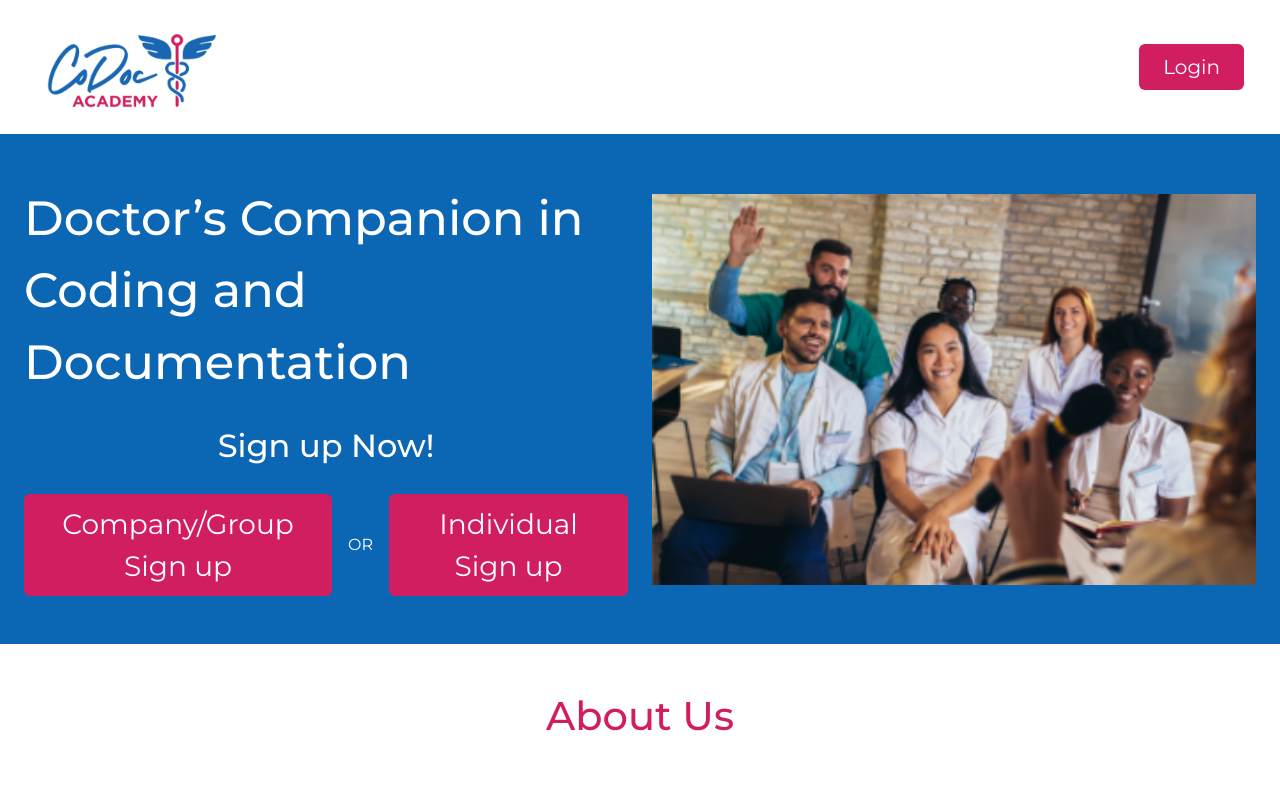
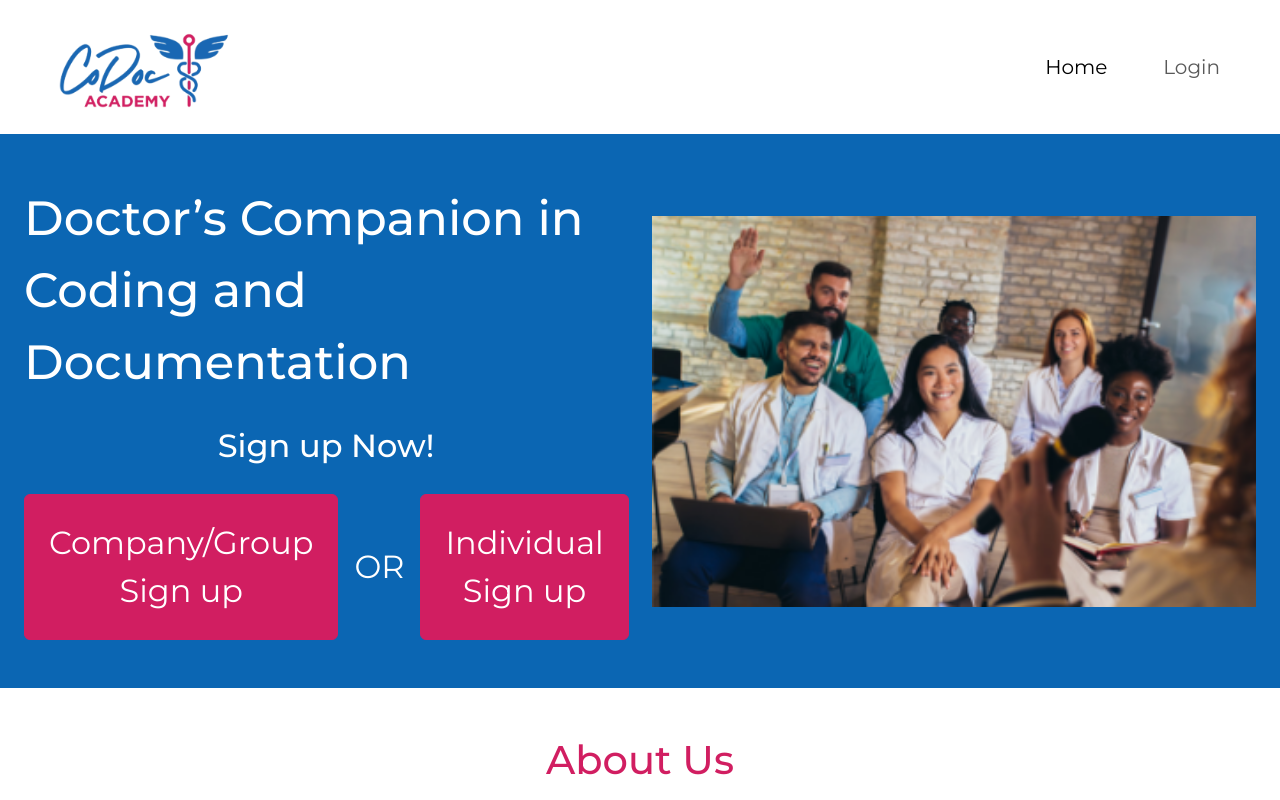
Before and after one commit to ananyaSub955/CodocAcademy, a React (Vite) app: page / in a window 1280 px wide. Shown: the top 800 px of the page. Built offline with nearby package versions, Linux system fonts and the light colour scheme.

Commit message:
changing landing nav bar

```diff
--- a/src/components/BackButton.jsx
+++ b/src/components/BackButton.jsx
@@ -6,7 +6,7 @@ const BackButton = ({ text = "Back", link = "/signUpPlans" , marginLeft = '20px'
     return (
         <div className="mb-3">
             <button
-                className="bg-darkFuschia text-white px-4 py-2 rounded border border-darkFuschia d-flex align-items-center mt-4"
+                className="btn btn-darkFuschia p-3 mt-4"
                 style={{ marginLeft: marginLeft }}
                 onClick={() => navigate(link)}
             >
--- a/src/components/Navbar.jsx
+++ b/src/components/Navbar.jsx
@@ -1,36 +1,43 @@
-import React from 'react';
+import React, { useState } from 'react';
 import logo from '../assets/logo.png';
-import { NavLink, useNavigate } from 'react-router-dom';
-// import './Navbar.css';
+import { NavLink } from 'react-router-dom';
 
 const Navbar = () => {
-  //const navigate = useNavigate();
+  const [isCollapsed, setIsCollapsed] = useState(true);
+
+  const toggleNavbar = () => setIsCollapsed(!isCollapsed);
 
   return (
-    <nav className="navbar navbar-expand-sm px-4" id= "navbar">
+    <nav className="navbar navbar-expand-sm px-4 bg-white" id="navbar">
+      <div className="container-fluid">
+        {/* Brand */}
         <a className="navbar-brand" href="/">
           <img src={logo} alt="Codoc Academy Logo" style={{ width: '200px' }} />
         </a>
-      <div className="container-fluid">
 
+        {/* Toggler */}
+        <button
+          className="navbar-toggler"
+          type="button"
+          onClick={toggleNavbar}
+          aria-controls="navbarNav"
+          aria-expanded={!isCollapsed}
+          aria-label="Toggle navigation"
+        >
+          <span className="navbar-toggler-icon"></span>
+        </button>
+
+        {/* Collapsible Content */}
+        <div className={`collapse navbar-collapse ${!isCollapsed ? 'show' : ''}`} id="navbarNav">
           <ul className="navbar-nav ms-auto fs-5">
             <li className="nav-item">
-            <NavLink className="nav-link bg-darkFuschia text-white rounded px-4" to="/login">Login</NavLink>
-          </li>
-          {/* <li className="nav-item">
-            <NavLink className="nav-link" to="/logentry">Log an Entry</NavLink>
+              <NavLink className="nav-link rounded px-4 loginHover me-2" to="/">Home</NavLink>
             </li>
             <li className="nav-item">
-            <NavLink className="nav-link" to="/history">Student History</NavLink>
+              <NavLink className="nav-link rounded px-4 loginHover" to="/login">Login</NavLink>
             </li>
-          <li className="nav-item">
-            <NavLink className="nav-link" to="/jobs">Jobs</NavLink>
-          </li> */}
           </ul>
-{/*
-        <button className="btn btn-primary" onClick={() => navigate('/history')}>
-          Get started
-        </button> */}
+        </div>
       </div>
     </nav>
   );
--- a/src/index.css
+++ b/src/index.css
@@ -41,3 +41,10 @@ html, body {
     width: 100%;
     height: auto;
 }
+
+.loginHover:hover {
+  background-color: #D11E61;
+  color: white !important;
+  transform: scale(1.05);
+  transition: all 0.3s ease;
+}
--- a/src/pages/CreateJoinGroup.jsx
+++ b/src/pages/CreateJoinGroup.jsx
@@ -19,7 +19,7 @@ const CreateJoinGroup = () => {
                     </h1>
                     <div className="d-flex justify-content-center pt-4">
                         <button
-                            className="bg-darkFuschia text-white px-4 py-2 mt-2 rounded border border-darkFuschia transition-transform duration-300 hover:scale-105 hover:text-lg fs-3"
+                            className="btn btn-darkFuschia px-4 py-2 fs-3"
                             onClick={() => navigate('/createGroup')}
                         >
                             Create Group <i className="fas fa-chevron-right"></i>
@@ -31,7 +31,7 @@ const CreateJoinGroup = () => {
                     </h4>
                     <div className="d-flex justify-content-center pb-4">
                         <button
-                            className="bg-darkFuschia text-white px-4 py-2 mt-2 rounded border border-darkFuschia transition-transform duration-300 hover:scale-105 hover:text-lg fs-3"
+                            className="btn btn-darkFuschia px-4 py-2 fs-3"
                             onClick={() => navigate('/joinGroup')}
                         >
                             Join a Group <i className="fas fa-chevron-right"></i>
--- a/src/pages/Landing.jsx
+++ b/src/pages/Landing.jsx
@@ -17,15 +17,15 @@ const Landing = () => {
                         <h3 className="pl-3 lh-base d-flex justify-content-center fs-2  ">Sign up Now!</h3>
                         <div className="d-flex flex-column flex-md-row align-items-start align-items-md-center gap-3 mt-4 pl-4 ">
                             <button
-                                className="bg-darkFuschia text-white px-4 py-2 rounded border border-darkFuschia transition-transform duration-300 hover:scale-105 hover:text-lg fs-3"
+                                className="btn btn-darkFuschia fs-2 p-4"
                                 onClick={() => navigate('/signUpPlans')}
                                 // style = {{textWrap:'nowrap'}}
                             >
                                 Company/Group Sign up
                             </button>
-                            <span className="font-semibold">OR</span>
+                            <span className="font-semibold fs-2">OR</span>
                             <button
-                                className="bg-darkFuschia text-white px-4 py-2 rounded border border-darkFuschia transition-transform duration-300 hover:scale-105 hover:text-lg fs-3"
+                                className="btn btn-darkFuschia fs-2 p-4"
                                 onClick={() => navigate('/signUpPlans')}
                                 // style = {{textWrap:'nowrap'}}
 
--- a/src/pages/SignUpPlans.jsx
+++ b/src/pages/SignUpPlans.jsx
@@ -12,7 +12,7 @@ const SignUpPlans = () => {
             <div className="row justify-content-center m-3">
                 <div className="col-12 col-md-3 bg-ultramarine mx-md-3 mb-3 mb-md-0 rounded">
                     {/* fs = font size  fw = font weight*/}
-                    <h2 className="bg-lightBlue rounded p-3 text-center my-4 fs-3 fs-md-2 fw-bold" style = {{maxHeight: '100px', textWrap:'nowrap'}}>
+                    <h2 className="bg-lightBlue rounded p-3 text-center my-4 fs-3 fs-md-2 fw-bold" style = {{maxHeight: '100px'}}>
                         Company Group Plan
                     </h2>
 
@@ -37,7 +37,7 @@ const SignUpPlans = () => {
                         </ul>
 
                         <button
-                            className="bg-darkFuschia text-white px-4 py-2 mt-2 rounded border border-darkFuschia transition-transform duration-300 hover:scale-105 hover:text-lg fs-3"
+                            className="btn btn-darkFuschia fs-2 p-3 mt-2"
                             onClick={() => navigate('/groupSignUpChoice')}
                         >
                             Create/Join Group <i className="fas fa-chevron-right"></i>
@@ -72,7 +72,7 @@ const SignUpPlans = () => {
                         </ul>
 
                         <button
-                            className="bg-darkFuschia text-white px-4 py-2 mt-2 rounded border border-darkFuschia transition-transform duration-300 hover:scale-105 hover:text-lg fs-3"
+                            className="btn btn-darkFuschia fs-2 p-3 mt-2"
                             onClick={() => navigate('/individualSignUp')}
                         >
                             Create Account <i className="fas fa-chevron-right"></i>
```
Lines whose indentation alone changed are shown as unchanged.
